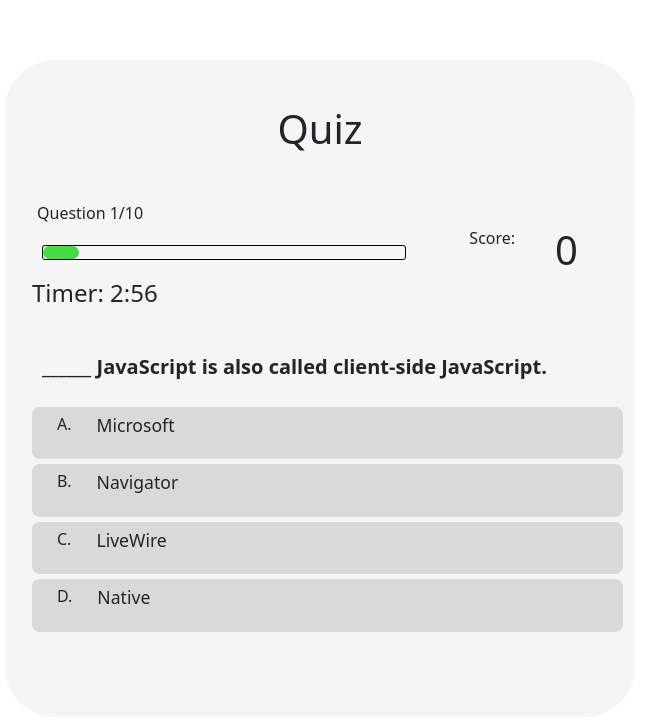
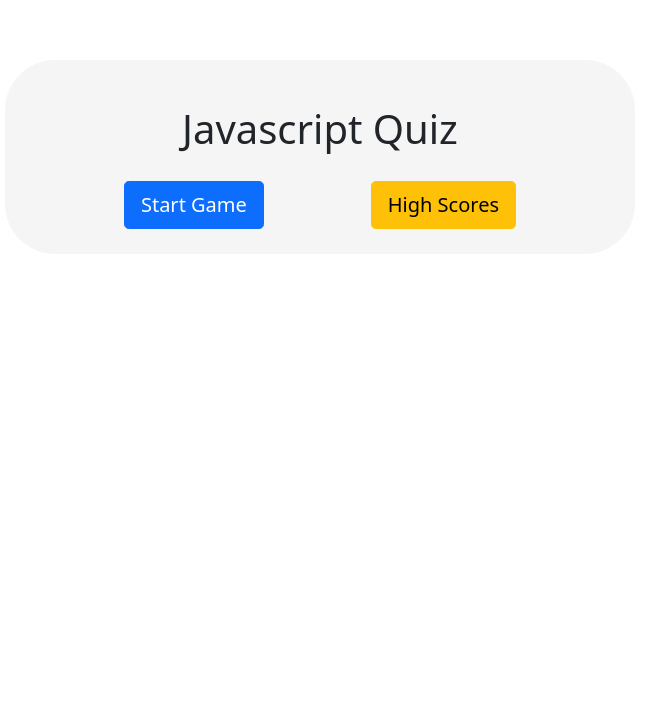
Before and after one commit to F34rTh3R34p3r/Javascript-Quiz, a plain HTML site: page index.html in a window 1280 px wide. Shown: the whole page, without its empty margins (320-974 px from the left). Drawn offline with nearby package versions, Linux system fonts and the light colour scheme.

Commit message:
corrected index name issue. Test again

```diff
--- a/index.html
+++ b/index.html
@@ -4,65 +4,20 @@
     <meta charset="UTF-8">
     <meta http-equiv="X-UA-Compatible" content="IE=edge">
     <meta name="viewport" content="width=device-width, initial-scale=1.0">
-    <title>Javascript Quiz - Let's Go!</title>
-    <link rel="stylesheet" href="reset.css">
-    <link rel="stylesheet" href="styles.css">
+    <link rel="stylesheet" href="game/reset.css">
+    <link rel="stylesheet" href="game/styles.css">
     <link href="https://cdn.jsdelivr.net/npm/bootstrap@5.0.0-beta2/dist/css/bootstrap.min.css" rel="stylesheet" integrity="sha384-BmbxuPwQa2lc/FVzBcNJ7UAyJxM6wuqIj61tLrc4wSX0szH/Ev+nYRRuWlolflfl" crossorigin="anonymous">
+
+    <title>Javascript Quiz - Title Screen</title>
 </head>
 <body>
-    <!-- <div class="container"> -->
-    <div class="container col-lg-6 col-md-12">
-        <div id="game-area" class="center-column">
-            <h1>Quiz</h1>
-            <div id="hud">
-                <div id="part-1">
-                    <p id="progressText" class="hud-prefix">
-                        Question
-                    </p>
-                    <div id="progressBar">
-                        <div id="progressBarFull">
-
-                        </div>
-                    </div>
-                    <div id="timerDisplay">
-                        Timer
-                    </div>
-                </div>
-                <div id="part-2">
-                    <div class="hud-item">
-                        <p class="hud-prefix">
-                            Score:
-                        </p>
-                        <h1 class="class" id="score">
-                            0
-                        </h1>
-                    </div>
-                </div>
-
-            </div>
-            <div id="question">What is the answer to this question?</div>
-            <div class="choice-container">
-                <p class="choice-prefix">A. </p>
-                <p class="choice-text" data-letter="A">Choice 1<p>
-            </div>
-            <div class="choice-container">
-                <p class="choice-prefix">B. </p>
-                <p class="choice-text" data-letter="B">Choice 2<p>
-            </div>
-            <div class="choice-container">
-                <p class="choice-prefix">C. </p>
-                <p class="choice-text" data-letter="C">Choice 3<p>
-            </div>
-            <div class="choice-container">
-                <p class="choice-prefix">D. </p>
-                <p class="choice-text" data-letter="D">Choice 4<p>
-            </div>
-        </div>
-        <div id="result-display">
-
+    <div class="container col-lg-6 col-md-12 justify-content-center">
+        <h1>Javascript Quiz</h1>
+        <div class="buttons">
+            <button type="button" class="btn btn-primary btn-lg" id="start-Button">Start Game</button>
+            <button type="button" class="btn btn-warning btn-lg" id="high-scores">High Scores</button>
         </div>
     </div>
-
-    <script src="script.js"></script>
+    <script src="start.js"></script>
 </body>
 </html>
--- a/start.js
+++ b/start.js
@@ -3,7 +3,7 @@ startButton = document.querySelector("#start-Button")
 scoresButton = document.querySelector("#high-scores")
 
 startButton.addEventListener("click", function() {
-    return window.location.assign('game/index.html')
+    return window.location.assign('game/game.html')
 })
 
 scoresButton.addEventListener("click", function() {
```
Also changed, not shown: scores/scores.js (+4 -4 lines), game/game.html (renamed from game/index.html), 1 other file.
